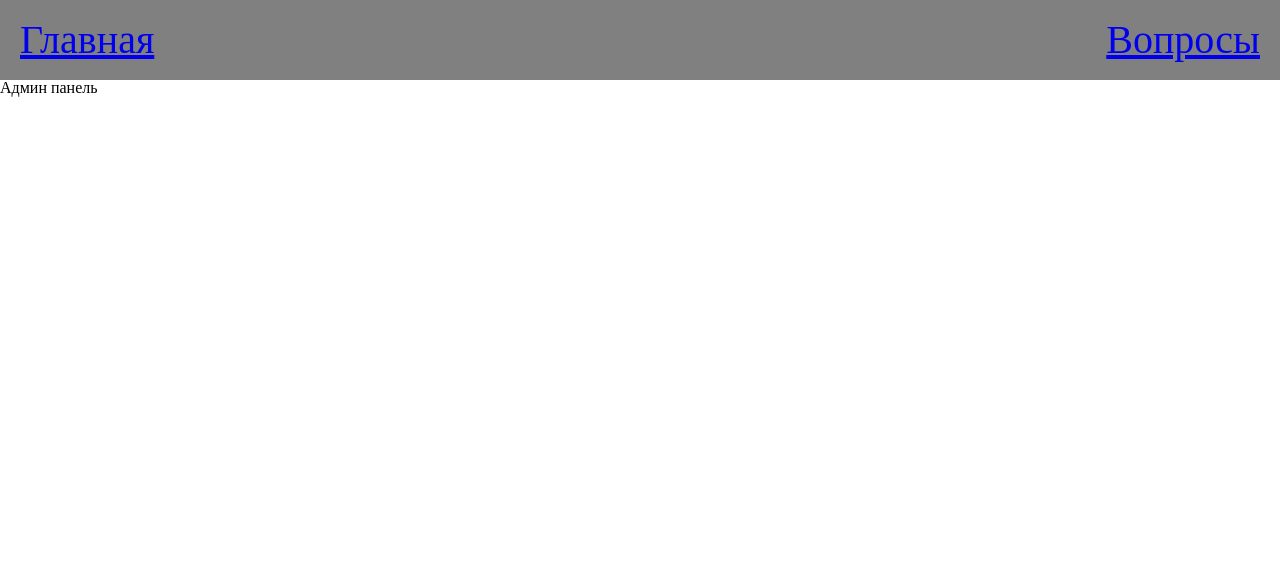
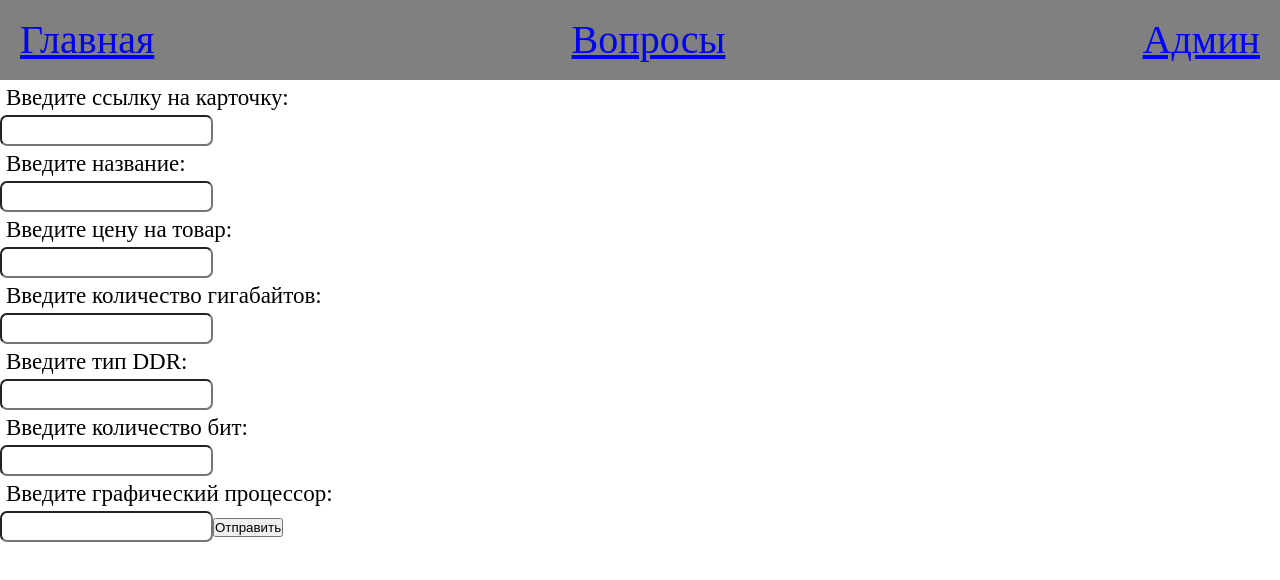
Before and after one commit to PaPguS/m6, a Vue app: page /admin in a window 1280 px wide. Shown: the top 580 px of the page. Built offline with nearby package versions, Linux system fonts and the light colour scheme.

Commit message:
first_shop

```diff
--- a/src/components/Header.vue
+++ b/src/components/Header.vue
@@ -5,6 +5,7 @@
     <header>
         <router-link to="/">Главная</router-link>
         <router-link to="/faq">Вопросы</router-link>
+        <router-link to='/admin'>Aдмин</router-link>
     </header>
 </template>
 
@@ -16,7 +17,8 @@ header{
     justify-content: space-between;
     padding: 20px;
 }
+
 .router-link-active {
-    color: rgb(110, 102, 102);
+    color: blue;
 }
 </style>
--- a/src/views/Admin.vue
+++ b/src/views/Admin.vue
@@ -1,7 +1,94 @@
-<script setup></script>
+<script setup>
+import {ref} from "vue";
+
+let name = ref("");
+let src = ref("");
+let price = ref("");
+let gb = ref("");
+let ddr = ref("");
+let bit = ref("");
+let gpu = ref("");
+
+function sendItem() {
+    let data = {
+        "name": name.value,
+        "img": src.value,
+        "price": price.value,
+        "gb": gb.value,
+        "ddr": ddr.value,
+        "bit": bit.value,
+        "gpu": gpu.value,
+    }
+    fetch("https://e0d49d85686653a2.mokky.dev/produckt", {
+            method: "POST",
+            headers: {"Content-Type": "application/json"},
+            body: JSON.stringify(data),
+        })
+
+        name.value = "";
+        src.value = "";
+        price.value = "";
+        gb.value = "";
+        ddr.value = "";
+        bit.value = "";
+        gpu.value = "";
+}
+</script>
 
 <template>
-    <section>Админ панель</section>
+    <form @submit.prevent="sendItem">
+    <label>
+        <p>Введите ссылку на карточку:</p>
+        <input v-model="src"  required/>
+        <img v-if="src" :src="src" />
+    </label>
+
+    <label>
+        <p>Введите название:</p>
+        <input v-model="name" required>
+    </label>
+
+    <label>
+        <p>Введите цену на товар:</p>
+        <input v-model="price" required>
+    </label>
+
+    <label>
+        <p>Введите количество гигабайтов:</p>
+        <input v-model="gb" required>
+    </label>
+
+    <label>
+        <p>Введите тип DDR:</p>
+        <input v-model="ddr" required>
+    </label>
+
+    <label>
+        <p>Введите количество бит:</p>
+        <input v-model="bit" required>
+    </label>
+
+    <label>
+        <p>Введите графический процессор:</p>
+        <input v-model="gpu" required>
+    </label>
+
+    <label>
+        <button type="submit">Отправить</button>
+    </label>
+    </form>
+
 </template>
 
-<style scoped></style>
+<style scoped>
+input{
+    border-radius: 7px;
+    padding: 5px;
+    font-size: 15px;
+    color: rgb(74, 74, 74);
+}
+p{
+    font-size: 23px;
+    padding: 6px;
+}
+</style>
```
